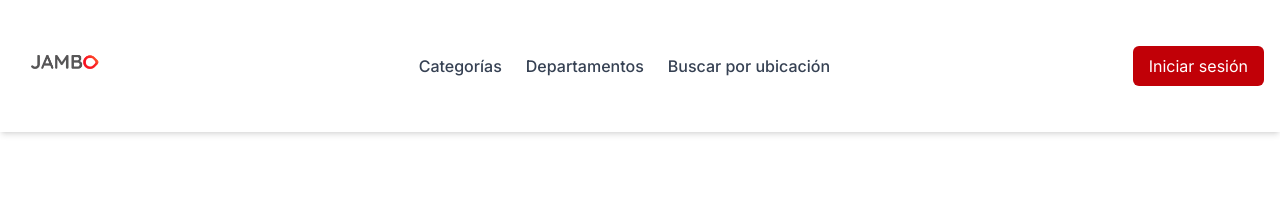
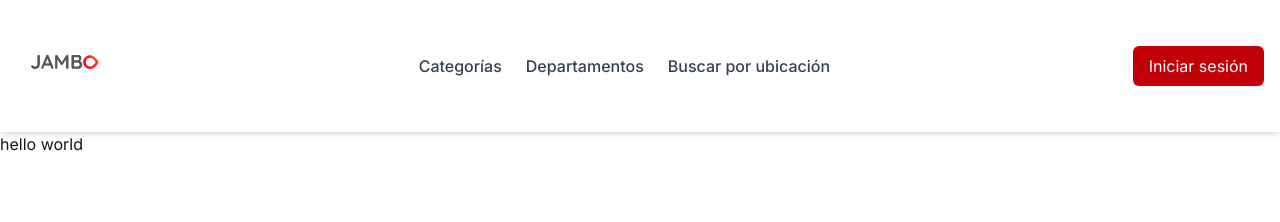
Before and after one commit to javo-zy/JamboExpo, a Next.js app: page /search-location in a window 1280 px wide. Shown: the top 222 px of the page. Built offline with nearby package versions, Linux system fonts and the light colour scheme.

Commit message:
Location

```diff
--- a/src/app/search-location/page.tsx
+++ b/src/app/search-location/page.tsx
@@ -1,6 +1,9 @@
+import Home from "@/app/page"
+
 export default function Searchlocation(){
     return(
         <>
+        <h1>hello world</h1>
         </>
     )
 }
```
Also changed, not shown: package.json (+8 -6 lines), src/app/page.tsx (+12 -14 lines), src/app/search-location/leaflet.js (deleted), src/app/search-location/leaftlet.css (deleted), 1 other file (tests, documents, lock files or other folders).
